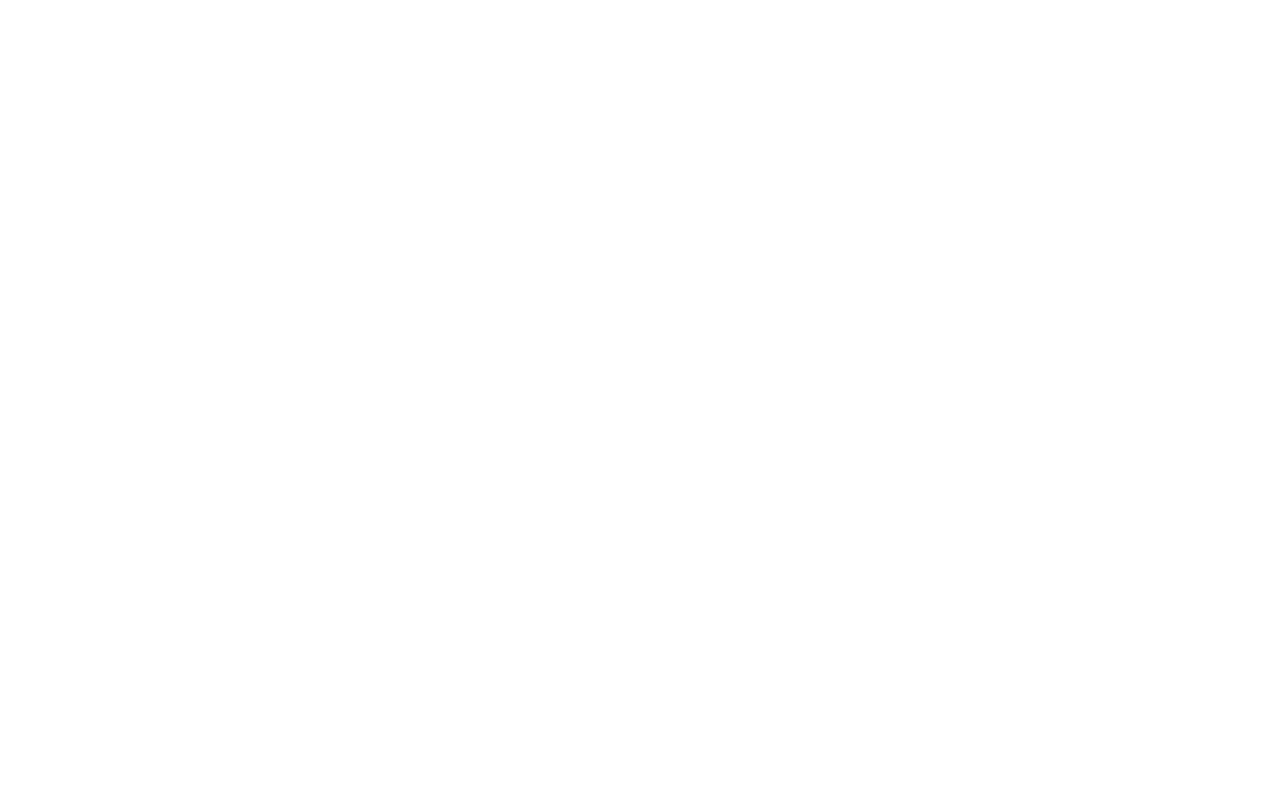
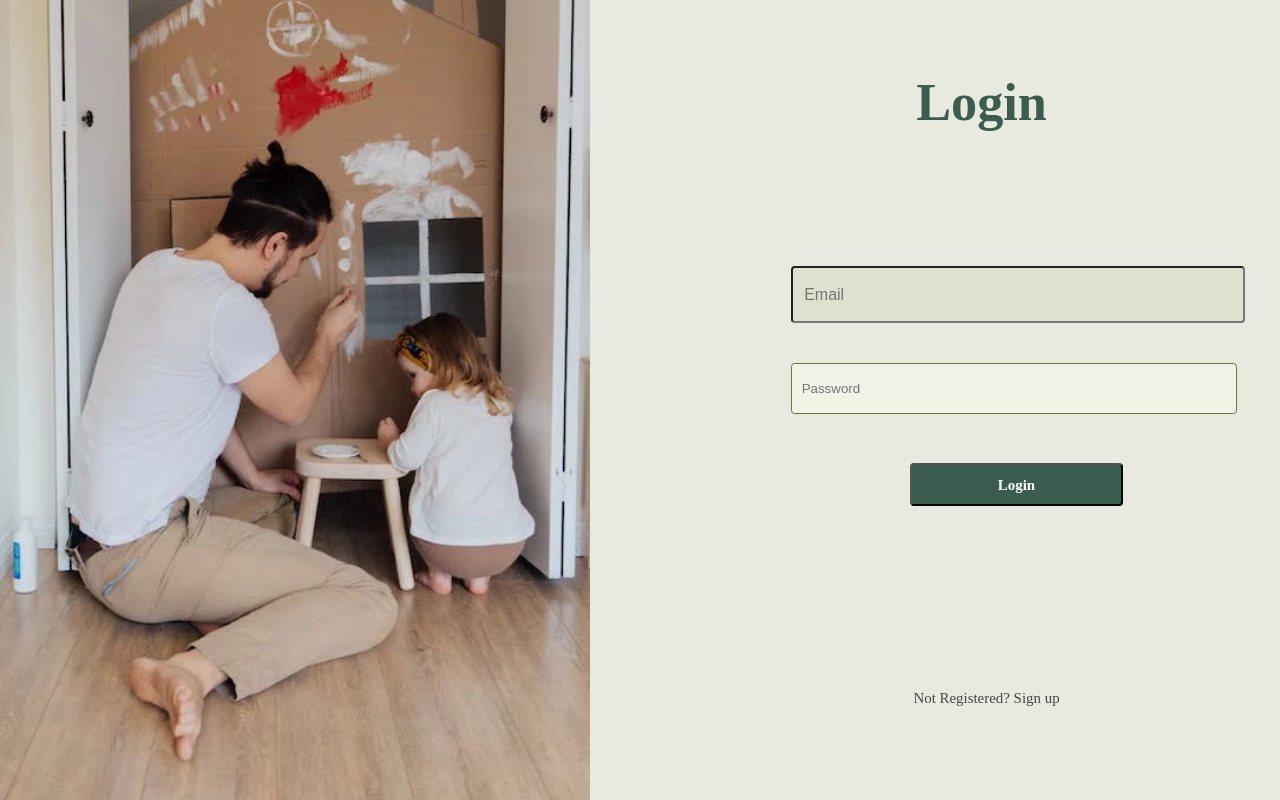
Before and after one commit to gouripadha/client, a React (Create React App) app: page /userlogin in a window 1280 px wide. Before the commit this address had no page. Built offline with nearby package versions, Linux system fonts and the light colour scheme.

Commit message:
git push

```diff
--- a/src/App.js
+++ b/src/App.js
@@ -1,4 +1,4 @@
-import React, { useState } from "react";
+import React, { useState, useMemo } from "react";
 import Home from "./pages/Home";
 // create browser router
 import { BrowserRouter, Routes, Route } from "react-router-dom";
@@ -20,8 +20,10 @@ import { UserContext } from "./UserContext";
 
 function App() {
   // this is made for the user context
-  // const [userValue, setUserValue] = useState(null);
+  const [user, setUser] = useState("");
+
   return (
+    <UserContext.Provider value={(user, setUser)}>
       <BrowserRouter>
         <Routes>
           <Route path="/" element={<Home />} />
@@ -36,7 +38,10 @@ function App() {
             element={<AdminDailyActivites />}
           />
           <Route path="/admin/create/doctor" element={<AdminCreateDoctor />} />
-        <Route path="/admin/create/teacher" element={<AdminCreateTeacher />} />
+          <Route
+            path="/admin/create/teacher"
+            element={<AdminCreateTeacher />}
+          />
           <Route path="/admin/doctor" element={<AdminDoctor />} />
           <Route path="/admin/teacher" element={<AdminTeacher />} />
           <Route path="/admin/children" element={<AdminUser />} />
@@ -45,13 +50,11 @@ function App() {
             element={<AdminCreateDailyActivities />}
           />
           <Route path="/signup" element={<Signup />} />
-        {/*
-        <UserContext.Provider>
           <Route path="/userlogin" element={<UserLogin />} />
           <Route path="/user" element={<User />} />
-        </UserContext.Provider> */}
         </Routes>
       </BrowserRouter>
+    </UserContext.Provider>
   );
 }
 
--- a/src/UserContext.js
+++ b/src/UserContext.js
@@ -1,3 +1,2 @@
-import React from "react";
 import { createContext } from "react";
 export const UserContext = createContext(null);
--- a/src/pages/Home.js
+++ b/src/pages/Home.js
@@ -31,7 +31,7 @@ function Home() {
         <Link to="/">
           <span className="Home">Home</span>
         </Link>
-        <Link to="/">
+        <Link to="/userlogin">
           <span className="Login">Login</span>
         </Link>
         <Link to="/signup">
--- a/src/pages/User/User.js
+++ b/src/pages/User/User.js
@@ -1,8 +1,10 @@
-import React from "react";
+import React, { useState, useContext } from "react";
 import { Link } from "react-router-dom";
 import "./User.css";
+import { UserContext } from "./../../UserContext";
 
 function User(props) {
+  const { user, setUser } = useContext(UserContext);
   return (
     <div className="User">
       <div className="Rectangle6" />
--- a/src/pages/UserLogin.js
+++ b/src/pages/UserLogin.js
@@ -1,10 +1,12 @@
 import React from "react";
 import "./UserLogin.css";
+import { UserContext } from "./../UserContext";
 import sgn from "../images/UserLogin_image4.png";
-import { useState } from "react";
+import { useState, useContext } from "react";
 import Axios from "axios";
 import { Navigate, History } from "react-router-dom";
 function UserLogin() {
+  const { user, setUser } = useContext(UserContext);
   const [Email, setEmail] = useState("");
   const [Password, setPassword] = useState("");
   // create onclick function
@@ -16,6 +18,8 @@ function UserLogin() {
       console.log(response.data.value);
       if (response.data.value == 1) {
         alert("Login successful");
+        user.setUser("Email");
+        console.log(user);
       } else alert("Wrong email/password combination!");
     });
   };
```
Lines whose indentation alone changed are shown as unchanged.
